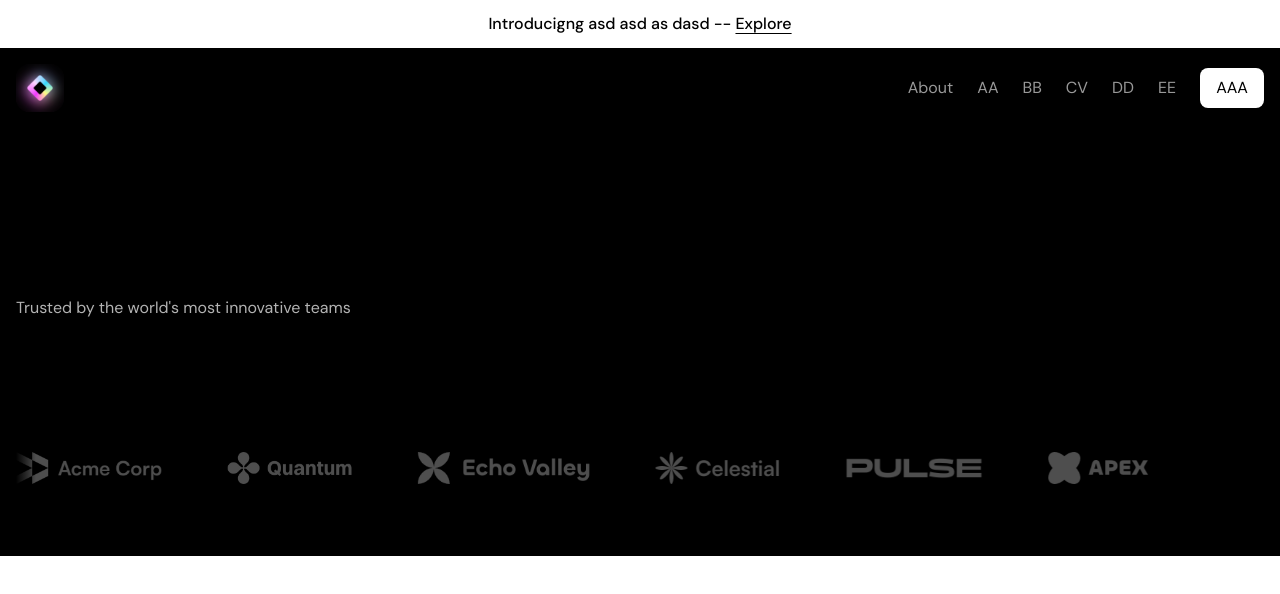
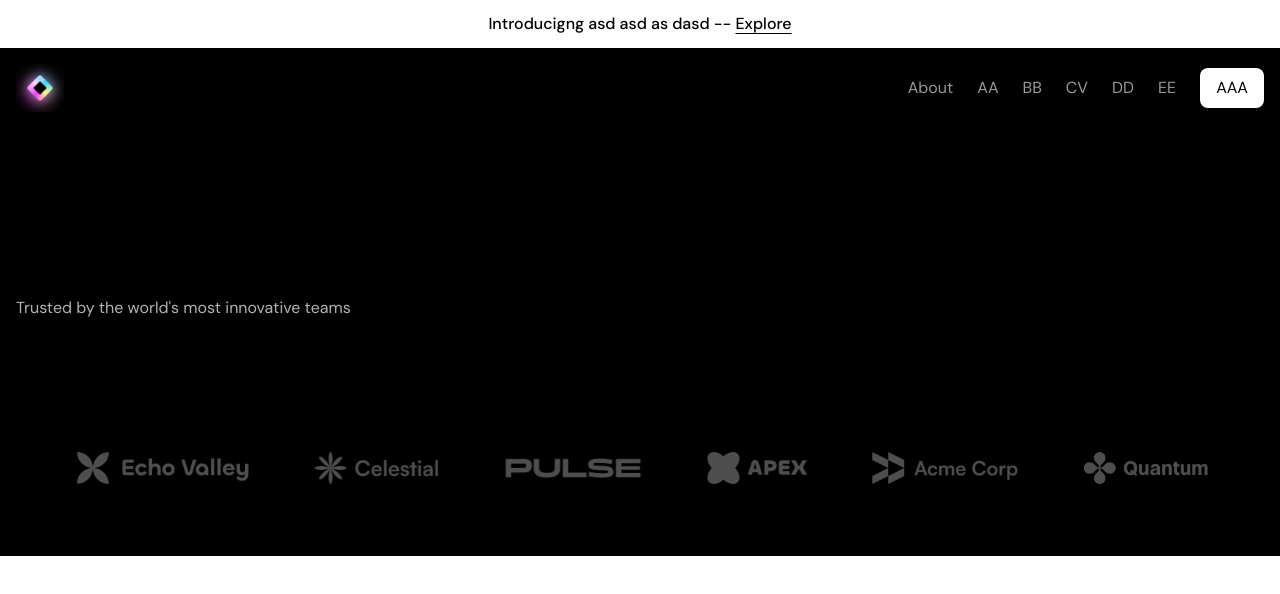
Before and after one commit to Grdgyyr/equentium-website, a Next.js app: page / in a window 1280 px wide. Shown: the top 594 px of the page. Built offline with nearby package versions, Linux system fonts and the light colour scheme.

Commit message:
Enhance LogoTicker component with framer-motion for smooth animation and improve styling

```diff
--- a/src/components/LogoTicker.tsx
+++ b/src/components/LogoTicker.tsx
@@ -1,4 +1,4 @@
-'use client';
+"use client";
 import Image from "next/image";
 import acmeLogo from "../assets/images/acme.png";
 import quantumLogo from "../assets/images/quantum.png";
@@ -6,6 +6,7 @@
 import celestialLogo from "../assets/images/celestial.png";
 import pulseLogo from "../assets/images/pulse.png";
 import apexLogo from "../assets/images/apex.png";
+import { motion } from "framer-motion";
 
 const images = [
   { src: acmeLogo, alt: "Acme Logo" },
@@ -21,20 +22,34 @@
     <div className="bg-black text-white py-[72px]">
       <div className="container">
         <h2 className="text xl text center text-white/70 py-[72px] sm:py-24">
-        Trusted by the world's most innovative teams
+          Trusted by the world's most innovative teams
         </h2>
-        <div className="overflow-hidden mt-9 before:content-[''] after:content-[''] before:absolute after:absolute before:h-full after:h-full before:w-5 after:w-5 relative after:right-0 before:left-0 before-top-0 after:top-0 before:bg-[linear-gradient(to_right,#000,rgb(0,0,0,0))] after:bg-[linear-gradient(to_left,#000,rgb(0,0,0,0))]" >
-          <div className="flex gap-16">
+        <div className="overflow-hidden mt-9 before:content-[''] before:z-10 after:content-[''] before:absolute after:absolute before:h-full after:h-full before:w-5 after:w-5 relative after:right-0 before:left-0 before-top-0 after:top-0 before:bg-[linear-gradient(to_right,#000,rgb(0,0,0,0))] after:bg-[linear-gradient(to_left,#000,rgb(0,0,0,0))]">
+          <motion.div
+          transition={{ duration: 10, ease: "linear", repeat: Infinity }}
+            initial={{ translateX: 0 }}
+            animate={{ translateX: "-50%" }}
+            className="flex gap-16 flex-none pr-16"
+          >
             {images.map(({ src, alt }) => (
               <Image
-              key={alt}
-              src={src}
-              alt={alt}
-              className="flex-none h-8 w-auto" />
+                key={alt}
+                src={src}
+                alt={alt}
+                className="flex-none h-8 w-auto"
+              />
             ))}
-          </div>
+            {images.map(({ src, alt }) => (
+              <Image
+                key={alt}
+                src={src}
+                alt={alt}
+                className="flex-none h-8 w-auto"
+              />
+            ))}
+          </motion.div>
         </div>
       </div>
     </div>
-);
-}
+  );
+};
```
